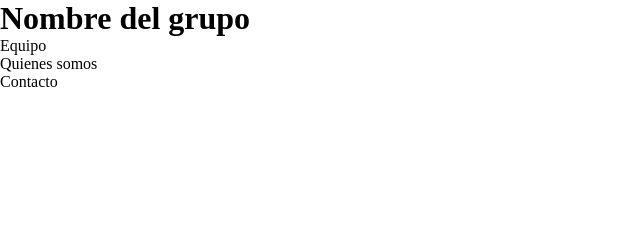
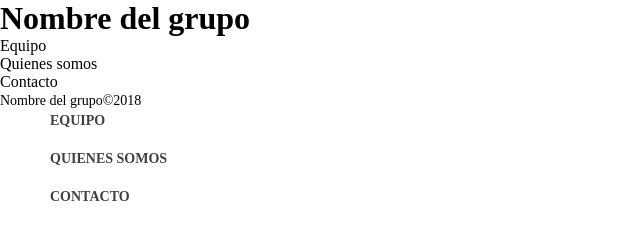
Before and after one commit to Adalab/project-promo-u-module-1-team-6, a plain HTML site: page index.html in a window 1280 px wide. Shown: the whole page, without its empty margins (0-640 px from the left). Drawn offline with Linux system fonts and the light colour scheme.

Commit message:
avance footer

```diff
--- a/index.html
+++ b/index.html
@@ -31,6 +31,13 @@
 
     </main>
     <footer>
+        <span class="nombreGrupo">Nombre del grupo&copy;2018</span>
+        <ul class="menu">
+            <li><a href="#"class="link">equipo</a></li><br>
+            <li><a href="#"class="link">quienes somos</a></li><br>
+            <li><a href="#"class="link">contacto</a></li><br>
+        </ul>
+        <img src="" alt="">
 
     </footer>
 </body>
--- a/style/main.css
+++ b/style/main.css
@@ -6,3 +6,42 @@
 .title {
 
 }
+.nombreGrupo{
+    width: 172px;
+    height: 20px;
+    margin: 0 0 20px;
+    font-family: OpenSans;
+    font-size: 14px;
+    font-weight: normal;
+    font-stretch: normal;
+    font-style: normal;
+    line-height: 1.43;
+    letter-spacing: normal;
+    text-align: center;
+    color: var(--cool-grey);
+}
+.link{
+  width: 114px;
+  height: 60px;
+  margin: 20px 50px 30px;
+  opacity: 0.75;
+  font-family: OpenSans;
+  font-size: 14px;
+  font-weight: 600;
+  font-stretch: normal;
+  font-style: normal;
+  line-height: 1.43;
+  letter-spacing:normal;
+  text-align: center;
+  color: var(--gunmetal);
+   background-color: white;
+   text-transform: uppercase;
+   text-decoration: none;
+   --spacing-xxs: 4px;
+
+ }
+ menu{
+    display: flex;
+    align-items: center;
+    list-style: none;
+ }
```
